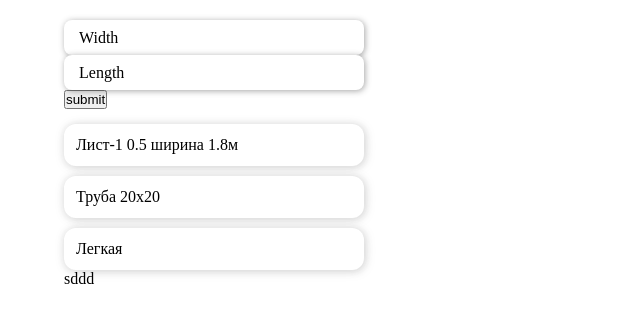
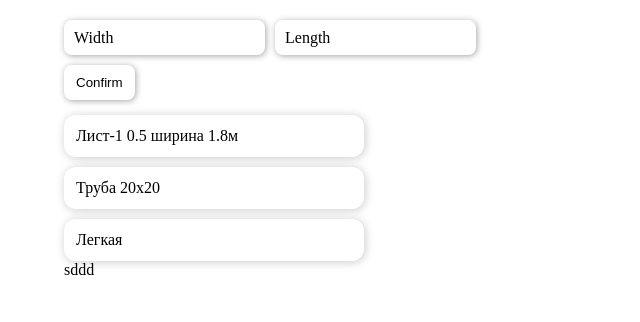
Before and after one commit to Maksim-Attsetski/test-vistegra, a React (Create React App) app: page / in a window 1280 px wide. Shown: the top 322 px of the page, without its empty margins (0-640 px from the left). Built offline with nearby package versions, Linux system fonts and the light colour scheme.

Commit message:
add button and flex components, fix select styles

```diff
--- /dev/null
+++ b/src/UI/Button/Button.module.scss
@@ -0,0 +1,19 @@
+$border: #33333370;
+
+.button {
+  padding: 10px 12px;
+  border-radius: 8px;
+  border: none;
+  background-color: #fff;
+  filter: drop-shadow(1px 1px 3px $border);
+  cursor: pointer;
+  transition: all linear 0.2s;
+
+  &:hover {
+    transform: scale(1.05);
+  }
+
+  &:active {
+    transform: scale(0.95);
+  }
+}
--- /dev/null
+++ b/src/UI/Button/index.tsx
@@ -0,0 +1,22 @@
+import React, {
+  ButtonHTMLAttributes,
+  DetailedHTMLProps,
+  FC,
+  memo,
+} from 'react';
+import s from './Button.module.scss';
+
+interface IProps
+  extends DetailedHTMLProps<
+    ButtonHTMLAttributes<HTMLButtonElement>,
+    HTMLButtonElement
+  > {}
+const Button: FC<IProps> = ({ ...props }) => {
+  return (
+    <button className={[props.className, s.button].join(' ')} {...props}>
+      {props?.children}
+    </button>
+  );
+};
+
+export default memo(Button);
--- /dev/null
+++ b/src/UI/Flex/Flex.module.scss
@@ -0,0 +1,5 @@
+
+.flex {
+  display: flex;
+  align-items: center;
+}
--- /dev/null
+++ b/src/UI/Flex/index.tsx
@@ -0,0 +1,20 @@
+import React, { FC, memo, PropsWithChildren } from 'react';
+import s from './Flex.module.scss';
+
+interface IProps extends PropsWithChildren {
+  gap?: string;
+  justify?: 'center' | 'space-between' | 'flex-start' | 'flex-end';
+}
+const Flex: FC<IProps> = ({
+  justify = 'center',
+  gap = '10px 10px',
+  children,
+}) => {
+  return (
+    <div className={s.flex} style={{ justifyContent: justify, gap }}>
+      {children}
+    </div>
+  );
+};
+
+export default memo(Flex);
--- a/src/UI/Select/Select.module.scss
+++ b/src/UI/Select/Select.module.scss
@@ -12,9 +12,17 @@ $border: #33333321;
 .menu {
   filter: drop-shadow(1px 1px 5px $border);
   max-width: 300px;
+  position: relative;
+  z-index: 1;
+  &.active {
+    z-index: 2;
+  }
 }
 
 .list {
+  position: absolute;
+  top: 100%;
+  left: 0;
   margin: 10px 0;
   padding: 10px;
   display: flex;
--- a/src/UI/Select/index.tsx
+++ b/src/UI/Select/index.tsx
@@ -35,7 +35,7 @@ const Select: FC<IProps> = ({ onChange, options, value }) => {
   useOnClickOutside(ref, onClose);
 
   return (
-    <div className={s.menu} ref={ref}>
+    <div className={[s.menu, isOpen ? s.active : ''].join(' ')} ref={ref}>
       <motion.div
         className={s.title}
         whileTap={{ scale: 0.97 }}
--- a/src/UI/index.ts
+++ b/src/UI/index.ts
@@ -1,5 +1,7 @@
+import Button from './Button';
+import Flex from './Flex';
 import Gap from './Gap';
 import Input from './Input';
 import Select from './Select';
 
-export { Select, Input, Gap };
+export { Select, Input, Gap, Button, Flex };
--- a/src/widgets/App/App.tsx
+++ b/src/widgets/App/App.tsx
@@ -1,6 +1,6 @@
 import React, { FC, FormEvent, useState } from 'react';
 
-import { Gap, Input, Select } from 'UI';
+import { Button, Flex, Gap, Input, Select } from 'UI';
 import { leafs, leafConfig, IConfig } from 'shared';
 import './App.scss';
 
@@ -118,14 +118,22 @@ const App: FC = () => {
   return (
     <div className='container'>
       <form onSubmit={onSubmit}>
-        <Input value={width} setValue={setWidth} label='Width' type='number' />
+        <Flex justify='flex-start'>
+          <Input
+            value={width}
+            setValue={setWidth}
+            label='Width'
+            type='number'
+          />
           <Input
             value={length}
             setValue={setLength}
             label='Length'
             type='number'
           />
-        <button type='submit'>submit</button>
+        </Flex>
+        <Gap y={10} />
+        <Button type='submit'>Confirm</Button>
       </form>
       <Gap y={15} />
       <Select
```
Lines whose indentation alone changed are shown as unchanged.
